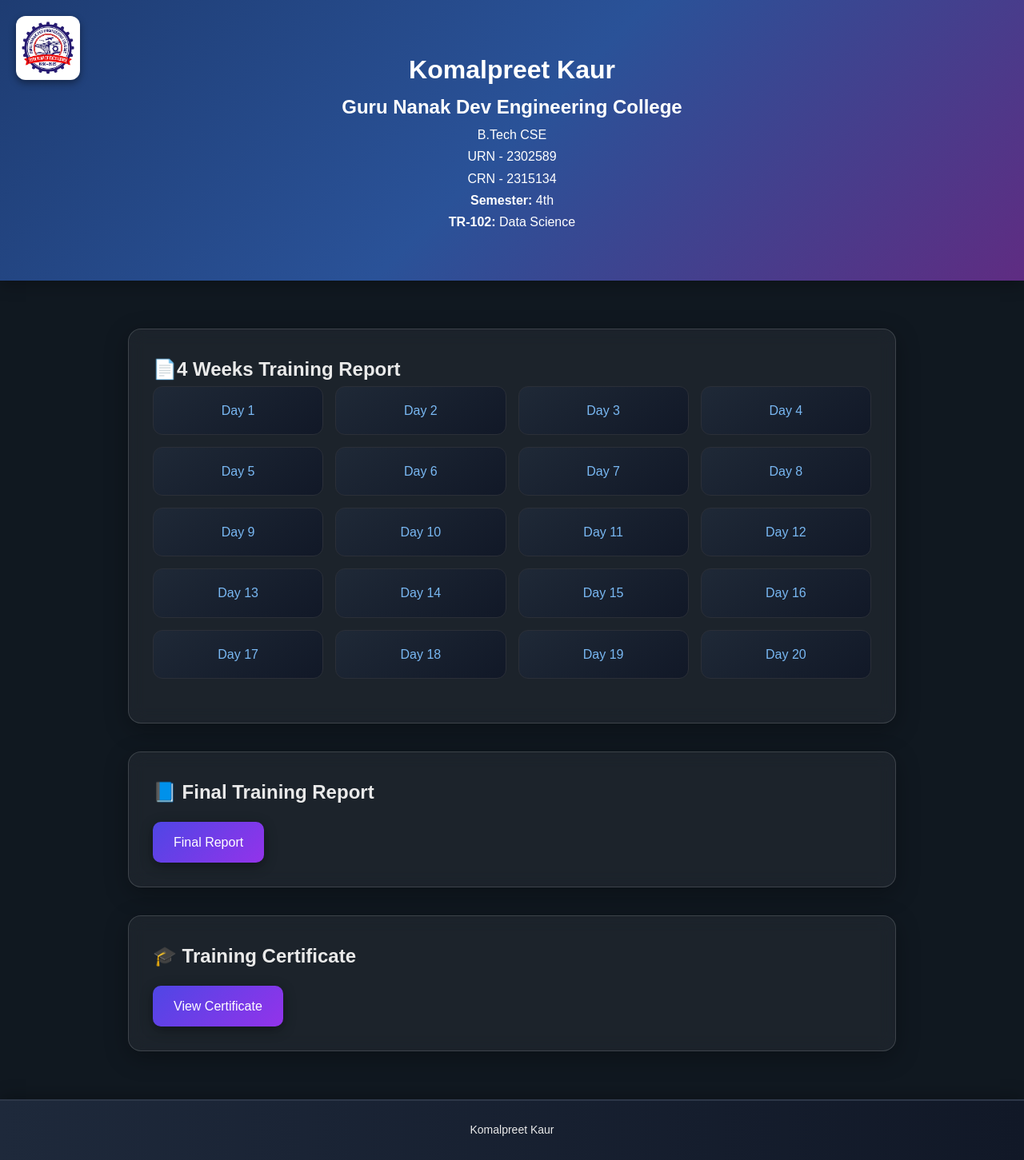
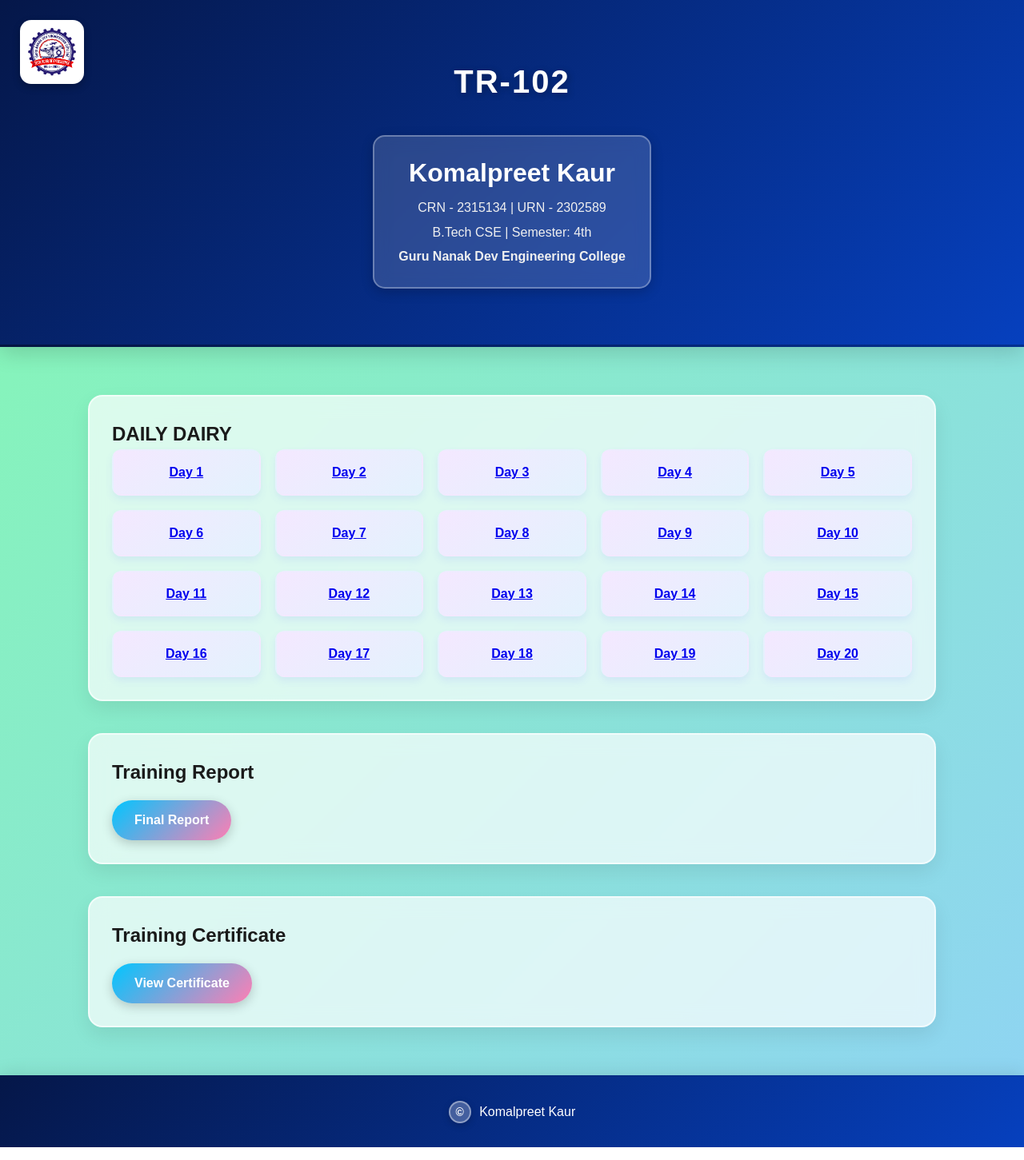
Before and after one commit to 03-KOMALPREET-KAUR/TR-102, a plain HTML site: page index.html in a window 1280 px wide. Shown: the whole page at 80% size. Drawn offline with Linux system fonts and the light colour scheme.

Commit message:
Updated CSS

```diff
--- a/index.html
+++ b/index.html
@@ -8,18 +8,18 @@
 <body>
   <header>
     <img src="logo.png" alt="College Logo" class="logo">
-    <h1>Komalpreet Kaur</h1>
-    <h2>Guru Nanak Dev Engineering College</h2>
-    <p>B.Tech CSE<br>URN - 2302589<br>CRN - 2315134</p>
-    <div class="Training-102">
-  <p><strong>Semester:</strong> 4th</p>
-  <p><strong>TR-102:</strong> Data Science</p>
-</div>
+    <h1 class="tr-title">TR-102</h1>
+    <div class="student-info">
+      <h1>Komalpreet Kaur</h1>
+      <p>CRN - 2315134 | URN - 2302589</p>
+      <p>B.Tech CSE | Semester: 4th</p>
+      <p class="college-name">Guru Nanak Dev Engineering College</p>
+    </div>
   </header>
 
   <main>
     <section>
-      <h2>📄4 Weeks Training Report</h2>
+      <h2>DAILY DAIRY</h2>
       <div class="day-section">
         <ul class="pdf-grid">
           <li><a href="pdfs/DAY_1.pdf" target="_blank">Day 1</a></li>
@@ -42,28 +42,23 @@
           <li><a href="pdfs/DAY_18.pdf" target="_blank">Day 18</a></li>
           <li><a href="pdfs/DAY_19.pdf" target="_blank">Day 19</a></li>
           <li><a href="pdfs/DAY_20.pdf" target="_blank">Day 20</a></li>
-
         </ul>
       </div>
-
-      <!-- Repeat same structure for Day 2 to Day 20 -->
-
     </section>
 
     <section>
-      <h2>📘 Final Training Report</h2>
-     <a class="button" href="report/final_training_report.pdf" target="_blank">Final Report</a>
+      <h2>Training Report</h2>
+      <a class="button" href="report/final_training_report.pdf" target="_blank">Final Report</a>
     </section>
 
     <section>
-      <h2>🎓 Training Certificate</h2>
-    <a class="button" href="certificate/ce.jpg" target="_blank">View Certificate</a>
+      <h2>Training Certificate</h2>
+      <a class="button" href="certificate/ce.jpg" target="_blank">View Certificate</a>
     </section>
-
   </main>
 
   <footer>
-    <p>Komalpreet Kaur</p>
+    <span class="copyright-circle">©</span> Komalpreet Kaur
   </footer>
 </body>
 </html>
--- a/style.css
+++ b/style.css
@@ -1,137 +1,237 @@
-/* Global Styles */
+/* === GLOBAL STYLES === */
 * {
-  box-sizing: border-box;
   margin: 0;
   padding: 0;
+  box-sizing: border-box;
 }
+
 
 body {
   font-family: 'Poppins', sans-serif;
-  background: #101820; /* Deep navy background */
-  color: #eaeaea;
-  line-height: 1.7;
+  background: linear-gradient(135deg, #84fab0, #8fd3f4);
+  color: #1a1a1a;
+  line-height: 1.6;
+  overflow-x: hidden;
 }
 
-/* Header */
+
+/* === HEADER === */
 header {
-  background: linear-gradient(135deg, #1e3c72, #2a5298, #5f2c82);
-  color: #fff;
+  background: linear-gradient(135deg, #051749, #0640be);
+  color: #ffffff;
   text-align: center;
-  padding: 60px 20px;
+  padding: 70px 20px;
   position: relative;
-  box-shadow: 0 4px 20px rgba(0, 0, 0, 0.3);
+  border-bottom: 3px solid rgba(0, 0, 0, 0.1);
+  box-shadow: 0 8px 25px rgba(0, 0, 0, 0.15);
 }
+
+
 header img.logo {
   position: absolute;
-  top: 20px;
-  left: 20px;
+  top: 25px;
+  left: 25px;
   width: 80px;
-  height: auto;
+  border-radius: 14px;
   background: #fff;
-  padding: 5px;
-  border-radius: 12px;
-  box-shadow: 0 4px 10px rgba(0, 0, 0, 0.4);
+  padding: 8px;
+  box-shadow: 0 4px 10px rgba(0, 0, 0, 0.25);
+  transition: transform 0.3s ease;
+}
+header img.logo:hover {
+  transform: scale(1.05);
 }
 
-/* Main */
+
+.tr-title {
+  font-size: 2.5rem;
+  font-weight: 800;
+  margin-bottom: 25px;
+  letter-spacing: 2px;
+  text-transform: uppercase;
+  color: #ffffff;
+  text-shadow: 2px 2px 8px rgba(0, 0, 0, 0.3);
+}
+
+.student-info {
+  background: rgba(255, 255, 255, 0.15);
+  backdrop-filter: blur(10px);
+  border-radius: 15px;
+  padding: 20px 30px;
+  display: inline-block;
+  margin-top: 10px;
+  border: 2px solid rgba(255, 255, 255, 0.3);
+  box-shadow: 0 4px 15px rgba(0, 0, 0, 0.2);
+}
+
+.student-info h2 {
+  font-size: 1.5rem;
+  font-weight: 700;
+  margin-bottom: 8px;
+  color: #ffffff;
+}
+
+.student-info p {
+  font-size: 1rem;
+  margin: 5px 0;
+  color: #f0f0f0;
+}
+
+.college-name {
+  margin-top: 10px;
+  font-weight: 600;
+  font-size: 1.05rem;
+  color: #ffd700;
+}
+
+
+/* === MAIN CONTAINER === */
 main {
-  max-width: 1000px;
+  max-width: 1100px;
   margin: 60px auto;
   padding: 0 20px;
 }
 
+
+/* === SECTION CARDS === */
 section {
-  background: rgba(255, 255, 255, 0.05);
-  backdrop-filter: blur(10px);
-  padding: 30px;
-  border-radius: 16px;
-  margin-bottom: 35px;
-  border: 1px solid rgba(255, 255, 255, 0.15);
-  box-shadow: 0 8px 30px rgba(0, 0, 0, 0.3);
-  transition: transform 0.25s ease, background 0.3s;
+  background: rgba(255, 255, 255, 0.7);
+  backdrop-filter: blur(12px);
+  border-radius: 18px;
+  margin-bottom: 40px;
+  padding: 28px;
+  border: 2px solid rgba(255, 255, 255, 0.6);
+  box-shadow: 0 10px 25px rgba(0, 0, 0, 0.08);
+  transition: all 0.3s ease;
 }
 section:hover {
-  transform: translateY(-6px);
-  background: rgba(255, 255, 255, 0.08);
+  transform: translateY(-5px);
+  border-color: #a777e3;
+  box-shadow: 0 10px 30px rgba(167, 119, 227, 0.25);
 }
 
-/* Day PDF Grid */
-.day-section {
-  margin-bottom: 25px;
+
+section h3 {
+  font-size: 1.3rem;
+  font-weight: 600;
+  color: #512da8;
+  margin-bottom: 20px;
+  display: flex;
+  align-items: center;
 }
-.day-section h3 {
-  margin-bottom: 15px;
-  color: #a3d5ff;
-  font-weight: 600;
+section h3::before {
+  content: "📘";
+  margin-right: 10px;
 }
+
+
+/* === GRID (DAYS / REPORT LINKS) === */
 .pdf-grid {
   display: grid;
-  grid-template-columns: repeat(auto-fill, minmax(180px, 1fr));
-  gap: 15px;
+  grid-template-columns: repeat(auto-fill, minmax(160px, 1fr));
+  gap: 18px;
   list-style: none;
-  padding-left: 0;
+  padding: 0;
 }
+
+
 .pdf-grid li {
-  background: linear-gradient(145deg, #1f2937, #111827);
-  padding: 16px;
+  background: linear-gradient(145deg, #f4e8ff, #e3f2fd);
+  color: #2b2b2b;
+  padding: 14px;
   border-radius: 12px;
   text-align: center;
-  font-weight: 500;
-  color: #e0e6f0;
+  font-weight: 600;
   transition: all 0.3s ease;
-  border: 1px solid #2b2f38;
+  border: 2px solid transparent;
+  box-shadow: 0 5px 10px rgba(100, 100, 255, 0.1);
 }
 .pdf-grid li:hover {
-  background: linear-gradient(145deg, #273444, #1b1f2a);
-  color: #a3d5ff;
+  background: linear-gradient(145deg, #ffd6e8, #b3e5fc);
+  color: #1a1a1a;
+  border-color: #80deea;
+  box-shadow: 0 8px 20px rgba(100, 100, 255, 0.2);
   transform: scale(1.05);
 }
 
-a {
-  text-decoration: none;
-  color: #79b8f3;
-}
 
-/* Button */
+/* === BUTTONS === */
 .button {
   display: inline-block;
   margin-top: 16px;
-  padding: 12px 26px;
-  background: linear-gradient(135deg, #4f46e5, #9333ea);
+  padding: 12px 28px;
+  background: linear-gradient(135deg, #00c6ff, #ff7eb3);
   color: white;
-  border-radius: 10px;
+  border-radius: 30px;
   font-size: 16px;
-  font-weight: 500;
+  font-weight: 600;
+  border: none;
+  cursor: pointer;
   transition: all 0.3s ease;
-  box-shadow: 0 4px 15px rgba(0, 0, 0, 0.4);
+  box-shadow: 0 4px 14px rgba(0, 0, 0, 0.2);
+  text-decoration: none;
 }
 .button:hover {
-  background: linear-gradient(135deg, #6366f1, #a855f7);
+  background: linear-gradient(135deg, #4facfe, #f093fb);
   transform: translateY(-3px);
+  box-shadow: 0 8px 20px rgba(255, 118, 187, 0.4);
 }
 
-/* Footer */
+
+/* === FOOTER === */
 footer {
   text-align: center;
-  padding: 25px;
-  background: linear-gradient(to right, #1e293b, #111827);
-  color: #eaeaea;
-  border-top: 2px solid #2d3748;
-  font-size: 14px;
-  box-shadow: 0 -2px 20px rgba(0, 0, 0, 0.3);
+  background: linear-gradient(135deg,  #051749, #0640be);
+  padding: 30px 20px;
+  border-top: 2px solid rgba(0, 0, 0, 0.1);
+  font-weight: 500;
+  color: #ffffff;
+  box-shadow: 0 -3px 20px rgba(0, 0, 0, 0.1);
 }
 
-/* Responsive */
+.copyright-circle {
+  display: inline-flex;
+  align-items: center;
+  justify-content: center;
+  width: 28px;
+  height: 28px;
+  border-radius: 50%;
+  background: rgba(255, 255, 255, 0.25);
+  color: white;
+  font-weight: 700;
+  font-size: 14px;
+  margin-right: 6px;
+  box-shadow: 0 3px 10px rgba(0, 0, 0, 0.2);
+  border: 2px solid rgba(255, 255, 255, 0.4);
+}
+
+
+/* === RESPONSIVE DESIGN === */
 @media (max-width: 768px) {
   header img.logo {
     width: 60px;
   }
 
+
   section {
     padding: 20px;
   }
 
+
   .pdf-grid {
-    grid-template-columns: repeat(auto-fill, minmax(150px, 1fr));
+    grid-template-columns: repeat(auto-fill, minmax(140px, 1fr));
+  }
+
+
+  .tr-title {
+    font-size: 1.8rem;
+  }
+
+  .student-info h2 {
+    font-size: 1.2rem;
+  }
+
+  .student-info p {
+    font-size: 0.9rem;
   }
 }
```
Also changed, not shown: cer.png (added).
